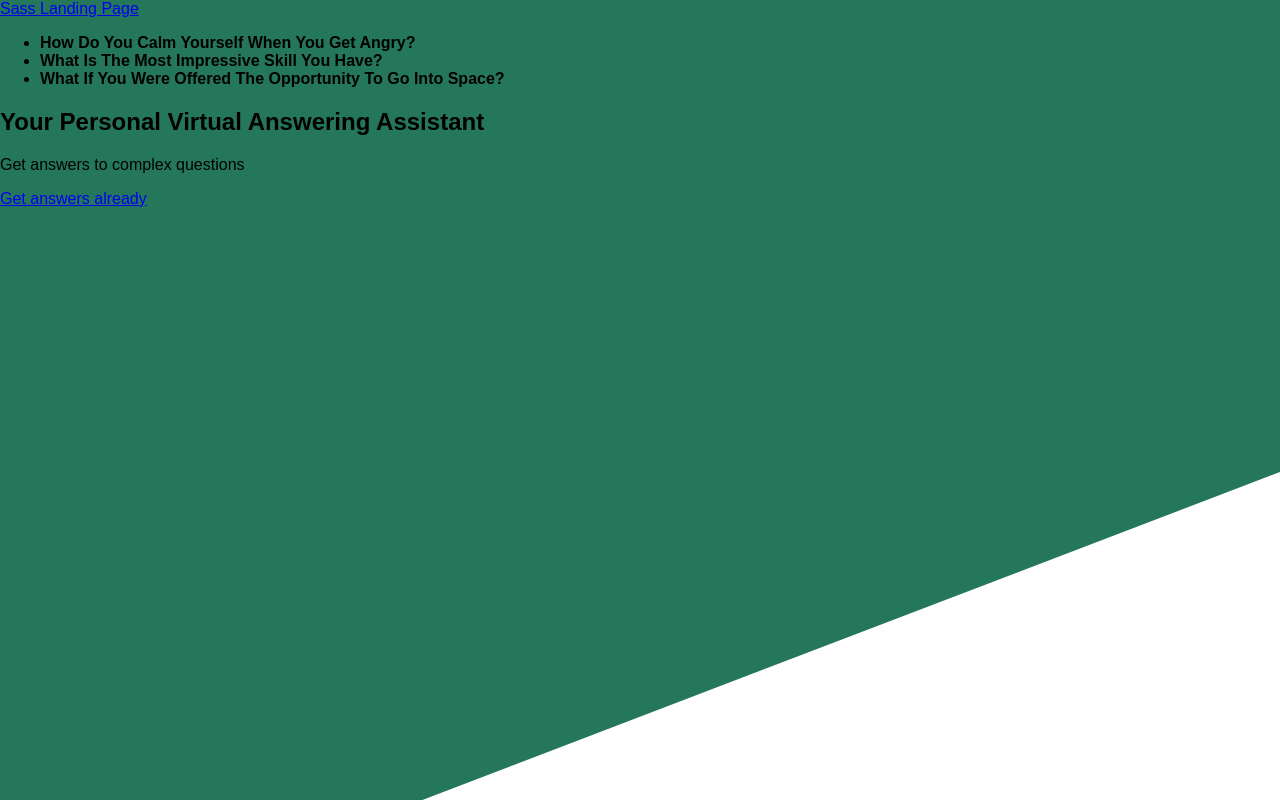
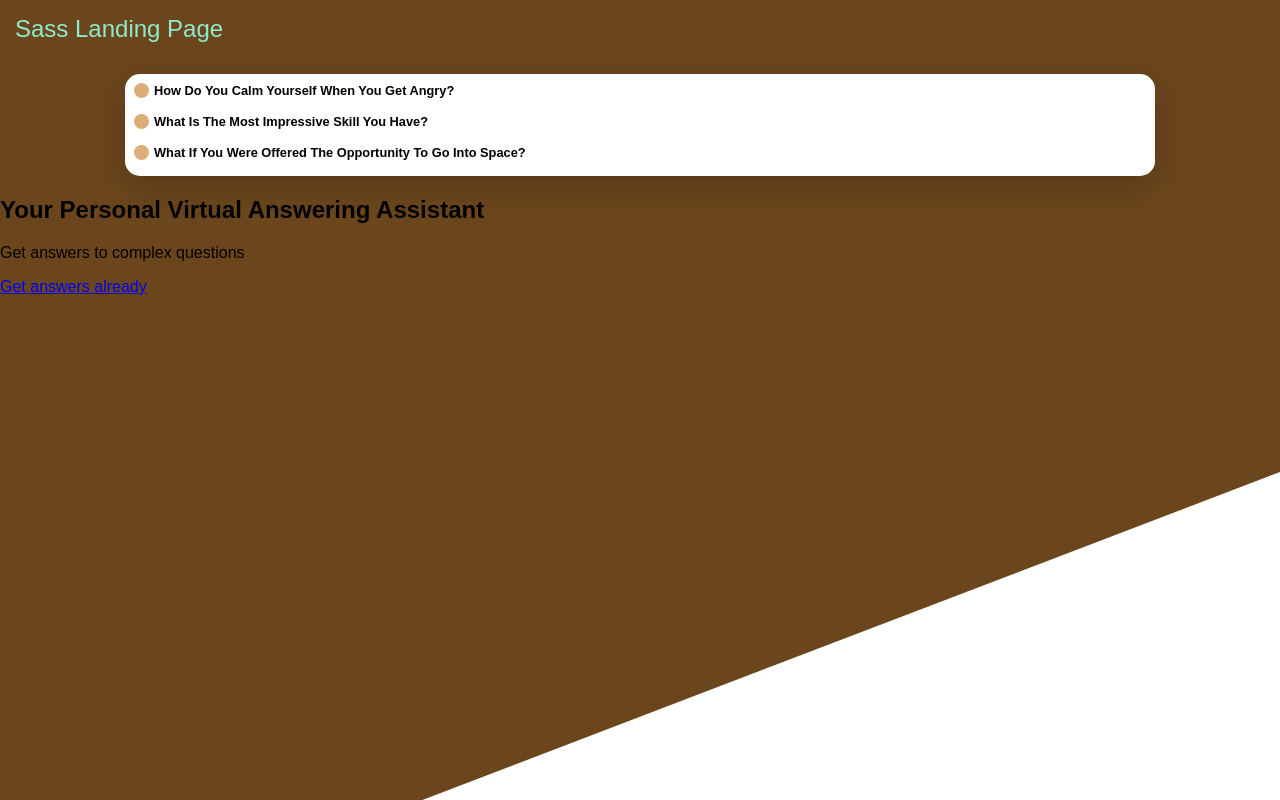
Before and after one commit to adriancoliba/sass-responsive-landing-page, a plain HTML site: page index.html in a window 1280 px wide. Drawn offline with Linux system fonts and the light colour scheme.

Commit message:
completed main section id card

```diff
--- a/css/main.scss
+++ b/css/main.scss
@@ -1,13 +1,16 @@
 
 $colors: (
-    primary: rgb(37, 119, 92),
-    secondary: rgb(175, 112, 40),
-    accent: rgb(224, 224, 165)
+    primary: rgb(143, 233, 203),
+    secondary: rgb(107, 70, 28),
+    accent: rgb(224, 224, 165),
+    secondary-light: lighten(rgb(107, 70, 28), 40%)
 );
+$padding: 15px;
+$borders: 15px;
 
 @function color($color-name){
     @return map-get($colors, $color-name)
-}
+};
 
 body, html {
     height: 100%;
@@ -20,10 +23,55 @@ body {
     #bg {
         clip-path: polygon(100% 0, 100% 59%, 33% 100%, 0 100%, 0 0);
         // background-color: map-get($colors, primary);
-        background-color: color(primary);
+        background-color: color(secondary);
         width: 100%;
         height: 100%;
         position: absolute;
         z-index: -1;
     }
+    header a{
+        padding: $padding;
+        text-decoration: none;
+        font-size: 1.5em;
+        color: color(primary);
+        display: block;
+    }
 }
+
+main {
+    section#card {
+        background: white;
+        padding: 3px;
+        margin: 1em auto;
+        border-radius: $borders;
+        box-shadow: 0 10px 30px rgba(0,0,0,.2);
+        width: 80%;
+
+        ul {
+            margin: 3px;
+            padding: 0px;
+            list-style-type: none;
+
+            li {
+                padding: 3px;
+                font-size: 0.8em;
+                margin-bottom: 10px;
+
+                span {
+                    position: absolute;
+                    width: 15px;
+                    height: 15px;
+                    background-color: color(secondary-light);
+                    border-radius: 50%;
+                    margin-right: 10px;
+
+                }
+                strong {
+                    display: inline-block;
+                    margin-left: max(20px);
+                }
+            }
+        }
+
+    }
+}
```
Also changed, not shown: css/main.css, 1 other file.
